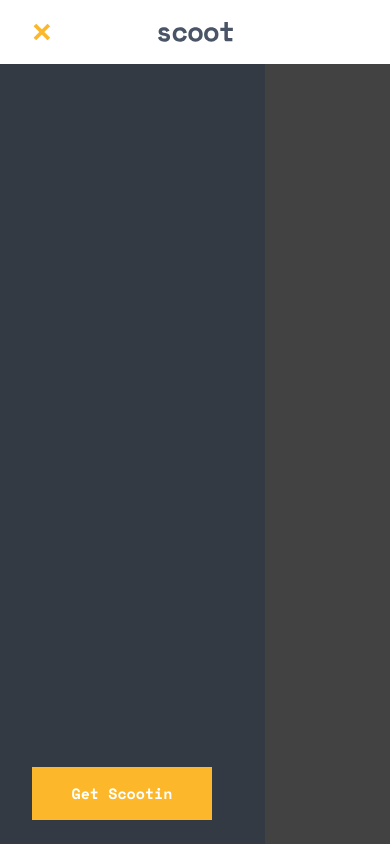
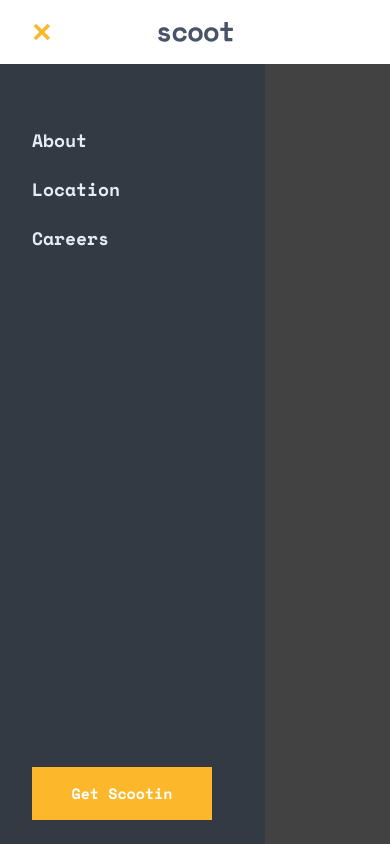
Before and after one commit to danielopq/scoot, a React (Vite) app: page / in a window 390 px wide. Both pictures are taken after a click on the button 42 px from the left and 32 px from the top of the page. Built offline with nearby package versions, Linux system fonts and the light colour scheme.

Commit message:
Navegation bar - mobile version ready

```diff
--- a/src/components/layout/navBar/NavBar.tsx
+++ b/src/components/layout/navBar/NavBar.tsx
@@ -1,25 +1,29 @@
-import { useState } from 'react';
+import { useEffect, useRef, useState } from 'react';
 import './navBar.css';
-import {HamburgerBt, DefaultButton} from '../../ui';
+import { HamburgerBt, MobileNavBarButton, DefaultButton } from '../../ui';
 
 const NavBar = (): React.JSX.Element => {
 
-    const [menuDeploy,setMenuDeploy] = useState<boolean>(false);
+    const [mobileMenuDisplay, setMobileMenuDisplay] = useState<boolean>(false);
+    const mobileNavBarRef = useRef<HTMLDivElement>(null);
 
-    const showMobileMenu = () =>{
-        console.log("hello");
-        setMenuDeploy(!menuDeploy);
-    }
+    useEffect(() => {
+        if (mobileNavBarRef.current) {
+            mobileNavBarRef.current.style.display = mobileMenuDisplay ? 'block' : 'none';
+        }
+    }, [mobileMenuDisplay]);
 
     return (
         <nav id="navBar">
-            <HamburgerBt menuDisplayed={menuDeploy} handleClick={showMobileMenu} />
-            <div id="mobileNavBar">
+            <HamburgerBt menuDisplayed={mobileMenuDisplay} handleClick={(): void => setMobileMenuDisplay(!mobileMenuDisplay)} />
+            <div ref={mobileNavBarRef} id="mobileNavBar">
                 <div id="mobileNavBar-content">
                     <div>
-
+                        <MobileNavBarButton text="About" />
+                        <MobileNavBarButton text="Location" />
+                        <MobileNavBarButton text="Careers" />
                     </div>
-                    <DefaultButton text="Get Scootin"/>
+                    <DefaultButton text="Get Scootin" />
                 </div>
             </div>
         </nav>
--- a/src/components/layout/navBar/navBar.css
+++ b/src/components/layout/navBar/navBar.css
@@ -14,6 +14,7 @@
     height: calc(100vh - 64px);
     max-width: 767px;
     position: absolute;
+    display: none;
     top:64px;
     left: 0px;
     background-color: rgba(0,0,0,0.74);
@@ -28,3 +29,10 @@
     justify-content: space-between;
     background-color: #333A44;
 }
+
+#mobileNavBar-content div{
+    height: 123px;
+    display: flex;
+    flex-direction: column;
+    justify-content: space-between;
+}
--- a/src/components/ui/mobileNavBarButton/MobileNavBarButton.tsx
+++ b/src/components/ui/mobileNavBarButton/MobileNavBarButton.tsx
@@ -2,7 +2,7 @@
 
 interface MobileNavBarButtonProps {
     text: string;
-    handleClick: () => void;
+    handleClick?: () => void;
 }
 
 /**
--- a/src/components/ui/mobileNavBarButton/mobileNavBarButton.css
+++ b/src/components/ui/mobileNavBarButton/mobileNavBarButton.css
@@ -4,5 +4,6 @@
     border: none;
     background-color: transparent;
     color: var(--lightGrey);
+    text-align: left;
     cursor: pointer;
 }
```
